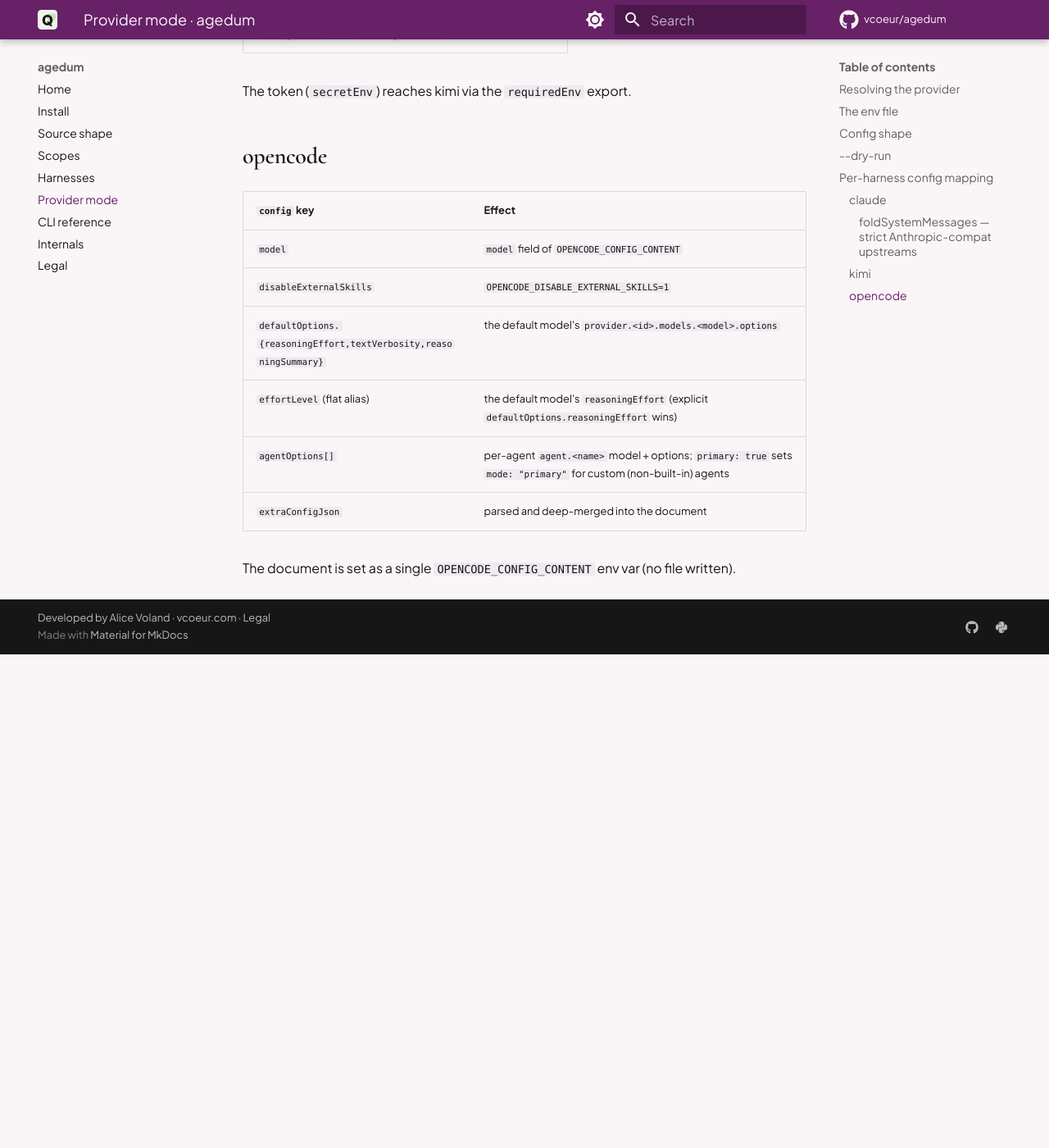
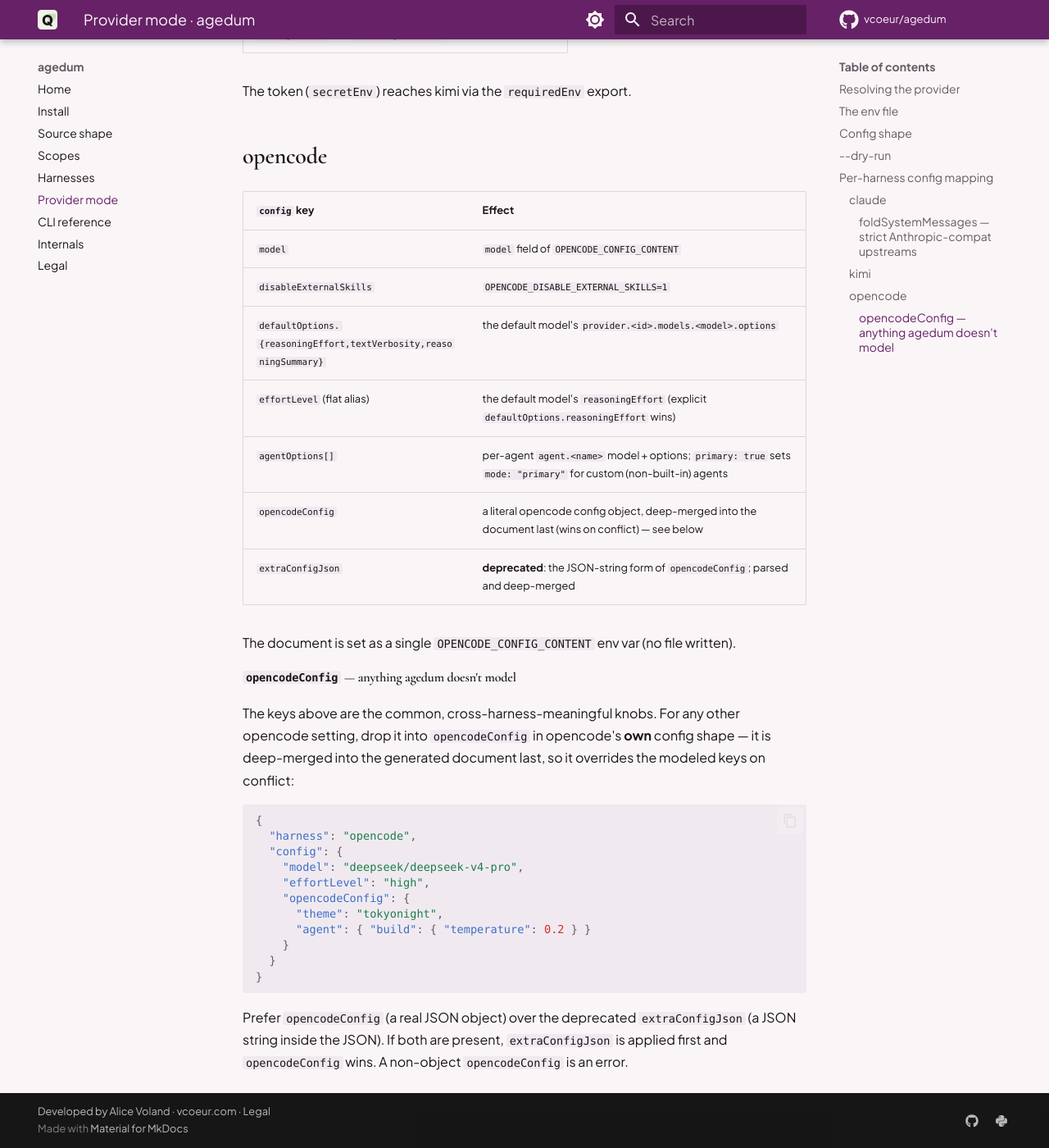
Before and after one commit to vcoeur/agedum, an MkDocs documentation site: the page built from docs/provider.md, in a window 1280 px wide and 1400 px high, scrolled down 4235 px. Shown: the whole window at 82% size. Built offline with MkDocs 1.6.1 and Material for MkDocs 9.7.7, drawn with Linux system fonts in a browser that asks for light colours; comment, search, counter and statistics services are not loaded; before the commit the page ends 5033 px from its top, so only the background shows below that.

Commit message:
Add opencodeConfig object passthrough to opencode config
Carry literal opencode config in the provider's own JSON shape, deep-merged into OPENCODE_CONFIG_CONTENT last (wins on conflict). Deprecates the JSON-string extraConfigJson escape hatch, which is kept working but loses to the object form when both are present.

````diff
--- a/docs/provider.md
+++ b/docs/provider.md
@@ -153,6 +153,32 @@
 | `defaultOptions.{reasoningEffort,textVerbosity,reasoningSummary}` | the default model's `provider.<id>.models.<model>.options` |
 | `effortLevel` (flat alias) | the default model's `reasoningEffort` (explicit `defaultOptions.reasoningEffort` wins) |
 | `agentOptions[]` | per-agent `agent.<name>` model + options; `primary: true` sets `mode: "primary"` for custom (non-built-in) agents |
-| `extraConfigJson` | parsed and deep-merged into the document |
+| `opencodeConfig` | a literal opencode config object, deep-merged into the document last (wins on conflict) — see below |
+| `extraConfigJson` | **deprecated**: the JSON-string form of `opencodeConfig`; parsed and deep-merged |
 
 The document is set as a single `OPENCODE_CONFIG_CONTENT` env var (no file written).
+
+#### `opencodeConfig` — anything agedum doesn't model
+
+The keys above are the common, cross-harness-meaningful knobs. For any other opencode
+setting, drop it into `opencodeConfig` in opencode's **own** config shape — it is
+deep-merged into the generated document last, so it overrides the modeled keys on
+conflict:
+
+```json
+{
+  "harness": "opencode",
+  "config": {
+    "model": "deepseek/deepseek-v4-pro",
+    "effortLevel": "high",
+    "opencodeConfig": {
+      "theme": "tokyonight",
+      "agent": { "build": { "temperature": 0.2 } }
+    }
+  }
+}
+```
+
+Prefer `opencodeConfig` (a real JSON object) over the deprecated `extraConfigJson` (a
+JSON string inside the JSON). If both are present, `extraConfigJson` is applied first and
+`opencodeConfig` wins. A non-object `opencodeConfig` is an error.
````
Also changed, not shown: 2 other files.
